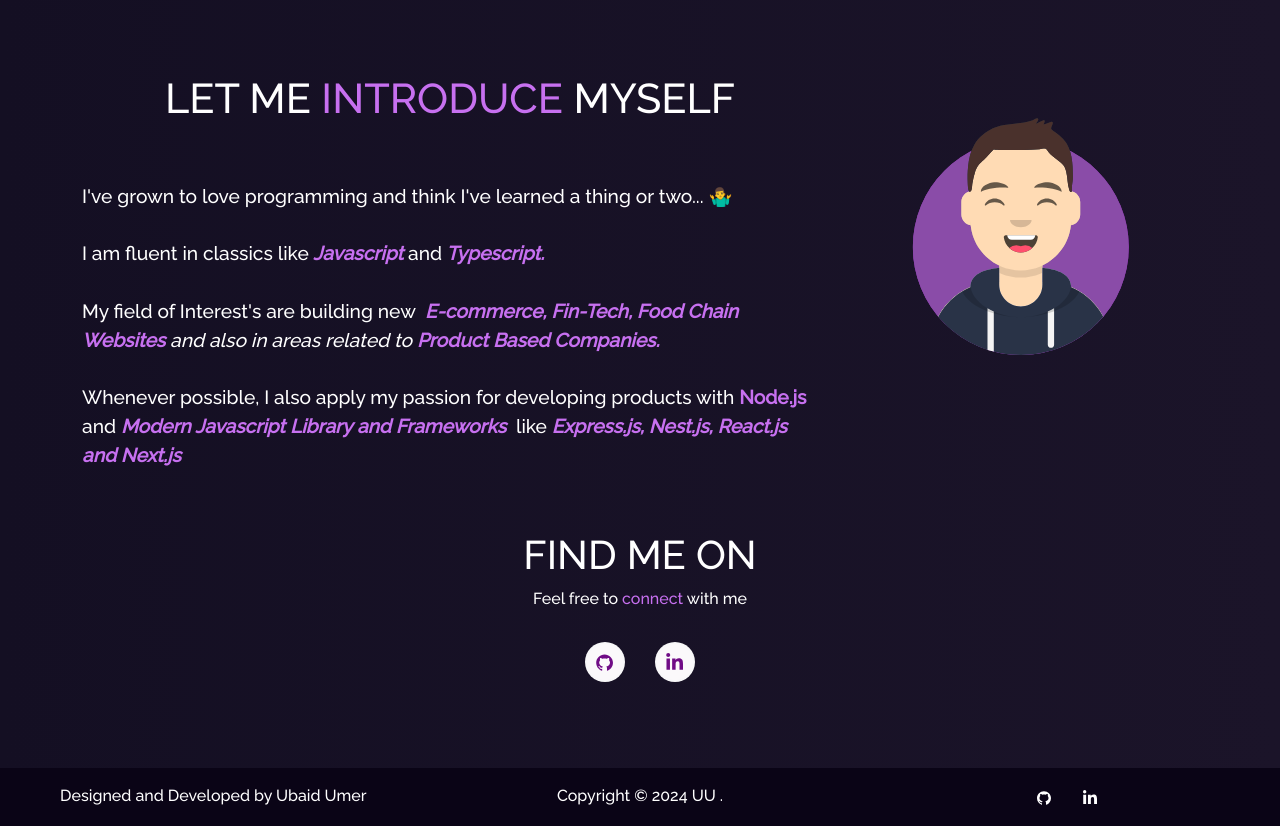
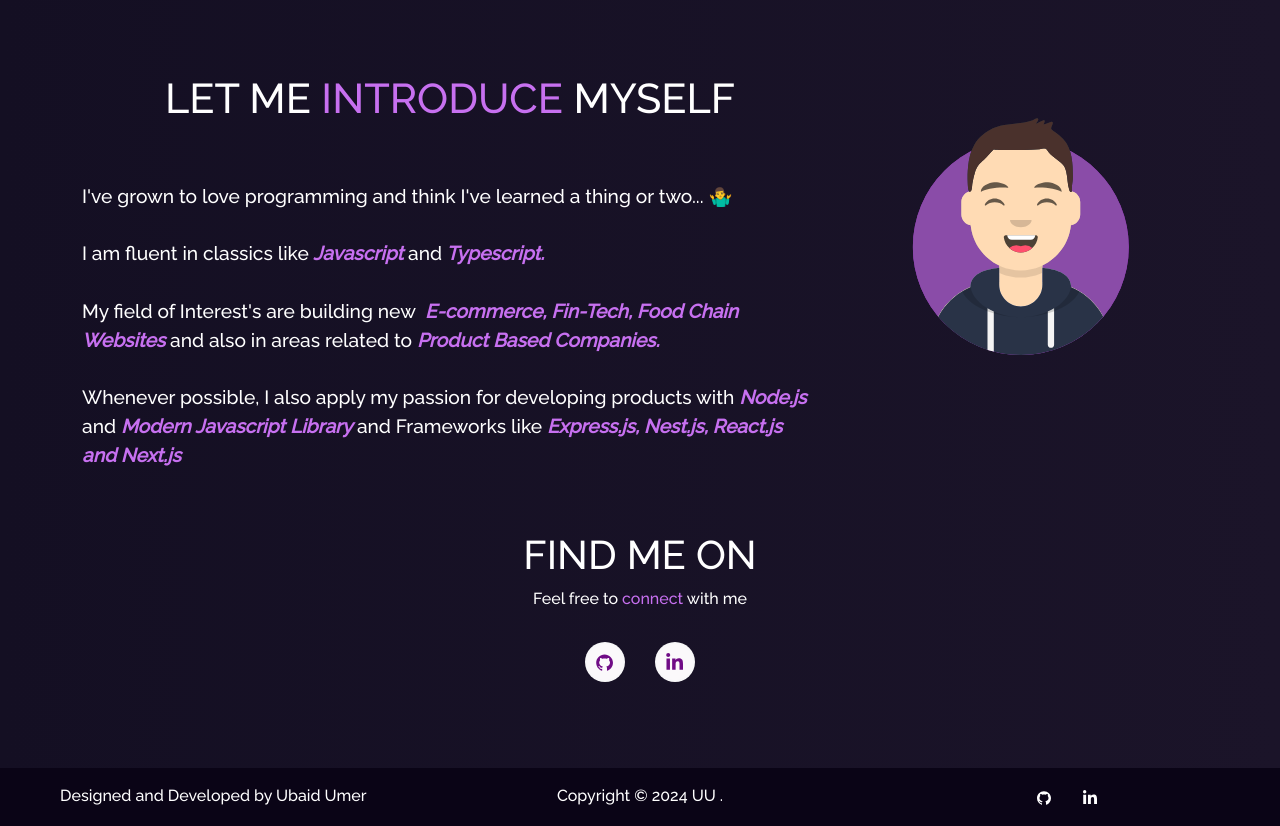
Before and after one commit to usamaimran10/My-Portfolio, a React (Create React App) app: page / in a window 1280 px wide. Shown: the part 840-1666 px from the top of the page. Built offline with nearby package versions, Linux system fonts and the light colour scheme.

Commit message:
navbar, about card changes

```diff
--- a/src/Components/Navbar.jsx
+++ b/src/Components/Navbar.jsx
@@ -64,7 +64,7 @@
                 to='/about'
                 onClick={() => updateExpanded(false)}
               >
-                <AiOutlineUser style={{ marginBottom: "2px" }} /> About
+                <AiOutlineUser style={{ marginBottom: "2px" }} /> About Me
               </Nav.Link>
             </Nav.Item>
 
--- a/src/Pages/About/AboutCard.jsx
+++ b/src/Pages/About/AboutCard.jsx
@@ -12,8 +12,8 @@
             from <span className='purple'> Lahore, Pakistan.</span>
             <br />I am currently employed as a software developer at{" "}
             <span className='purple'>FRIZHUB </span>.
-            <br />I have completed Bachelors (B.SE) in Software Engineering at{" "}
-            <span className='purple'>COMSAT'S </span>. Lahore.
+            <br />I have completed Bachelors (BSSE) in Software Engineering at{" "}
+            <span className='purple'>COMSATS </span>. Lahore.
             <br />
             <br />
             Apart from coding, some other activities that I love to do!
--- a/src/Pages/Home/Home2.jsx
+++ b/src/Pages/Home/Home2.jsx
@@ -33,20 +33,23 @@
                 <b className='purple'>
                   E-commerce, Fin-Tech, Food Chain Websites{" "}
                 </b>{" "}
-                and also in areas related to{" "}
+              </i>
+              and also in areas related to{" "}
+              <i>
                 <b className='purple'>Product Based Companies.</b>
               </i>
               <br />
               <br />
               Whenever possible, I also apply my passion for developing products
-              with <b className='purple'>Node.js</b> and
+              with
               <i>
-                <b className='purple'>
-                  {" "}
-                  Modern Javascript Library and Frameworks
-                </b>
+                <b className='purple'> Node.js</b>
+              </i>{" "}
+              and
+              <i>
+                <b className='purple'> Modern Javascript Library </b>
               </i>
-              &nbsp; like
+              and Frameworks like
               <i>
                 <b className='purple'>
                   {" "}
```
Also changed, not shown: 1 other file (tests, documents, lock files or other folders).
